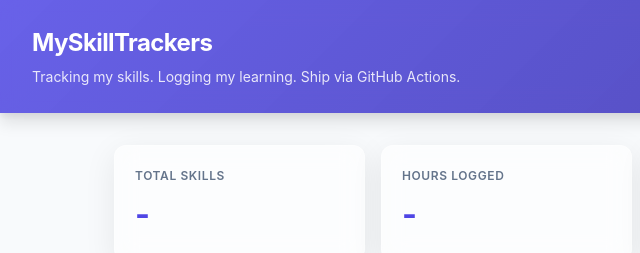
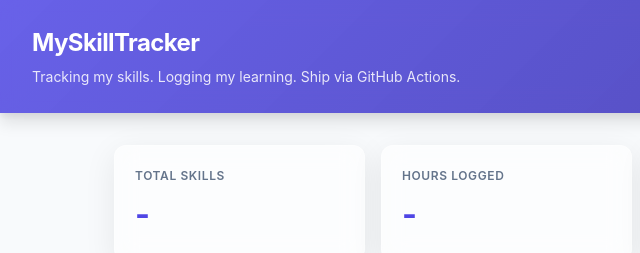
Before and after one commit to sumitsinghrajk/MySkillTracker, a plain HTML site: page frontend/index.html in a window 1280 px wide. Shown: the top 253 px of the page, 0-640 px from the left. Drawn offline with Linux system fonts and the light colour scheme; no server answers.

Commit message:
index chenged

```diff
--- a/frontend/index.html
+++ b/frontend/index.html
@@ -3,7 +3,7 @@
 <head>
     <meta charset="UTF-8">
     <meta name="viewport" content="width=device-width, initial-scale=1.0">
-    <title>MySkillTrackers - Tracking Learning in DevOps</title>
+    <title>MySkillTracker - Tracking Learning in DevOps</title>
     <script>
         // Prevent flash of wrong theme on page load
         (function() {
@@ -19,7 +19,7 @@
 <body>
     <header class="header">
         <div class="header-content">
-            <h1>MySkillTrackers</h1>
+            <h1>MySkillTracker</h1>
             <p>Tracking my skills. Logging my learning. Ship via GitHub Actions.</p>
         </div>
         <button class="theme-toggle" id="theme-toggle" aria-label="Toggle theme">&#127769;</button>
```
